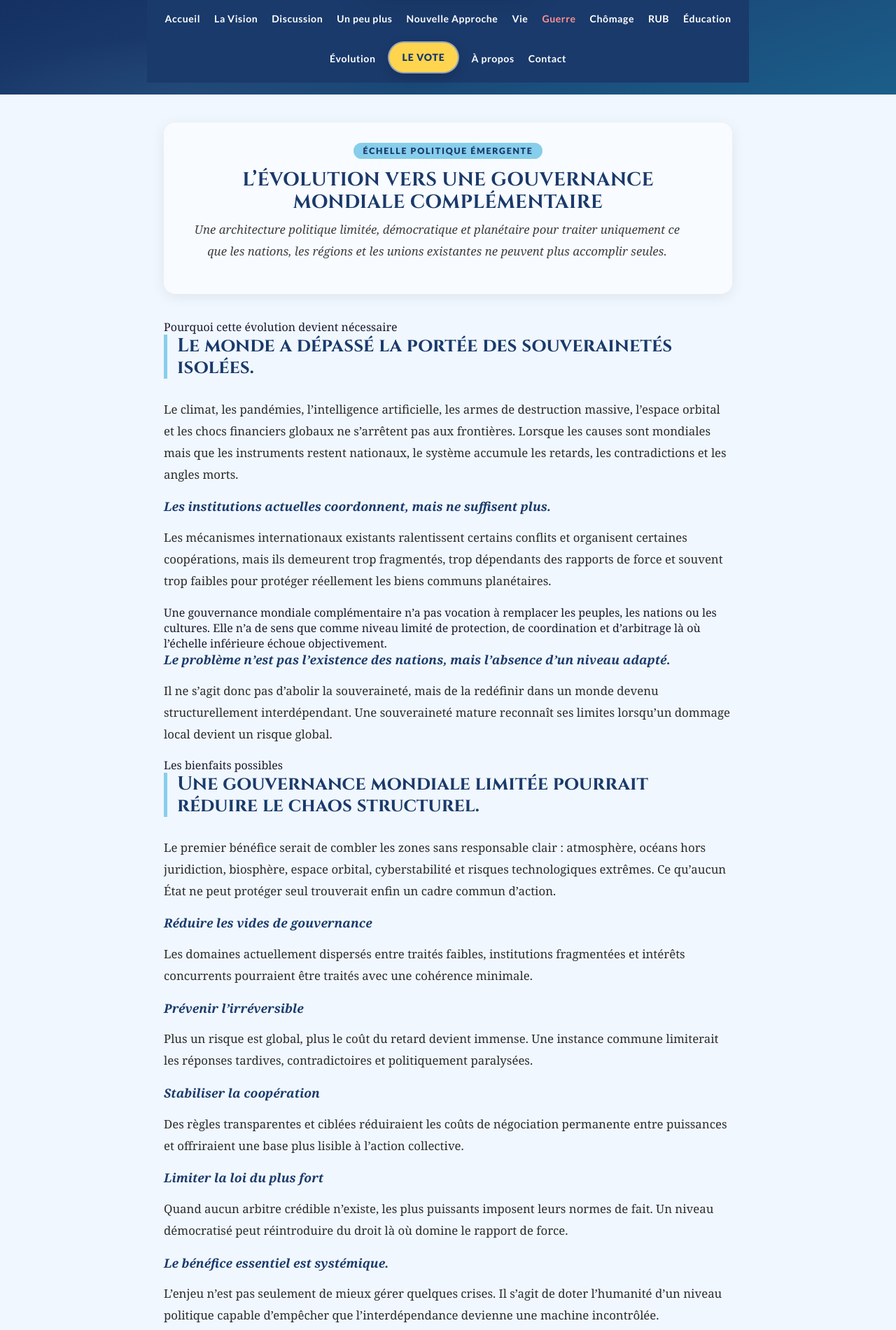
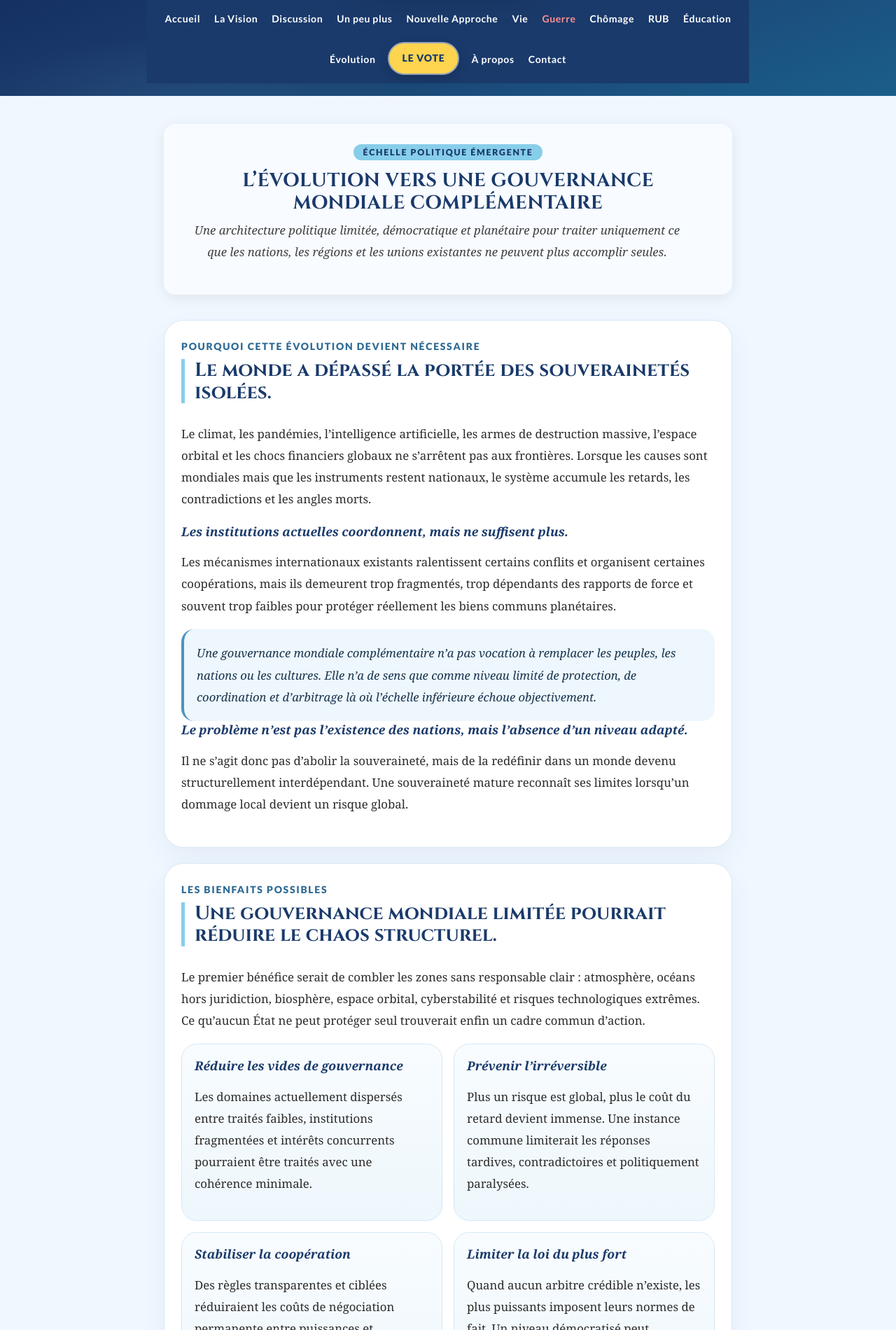
Before and after one commit to Monde-Universel/Monde-Universel.github.io, a Jekyll site: the page built from evolution.html, in a window 1280 px wide. Shown: the part 216-2116 px from the top of the page at 70% size. Built offline with Jekyll 4.4.1, drawn with Linux system fonts in a browser that asks for light colours.

Commit message:
Add styles for page components in components.css
Added new styles for page components including layout, hero section, and contact section.

```diff
--- a/assets/css/components.css
+++ b/assets/css/components.css
@@ -1881,3 +1881,171 @@
   color: #87CEEB !important;
   font-style: italic;
 }
+
+/* ═══════════════════════════════════════
+   PAGE EVOLUTION — composants spécifiques
+   À ajouter à la toute fin de components.css
+═══════════════════════════════════════ */
+
+.rub-page {
+  max-width: 1040px;
+  margin: 0 auto;
+  padding: 40px 20px 70px;
+}
+
+.rub-hero {
+  background: linear-gradient(180deg, #7fb0d8 0%, #abd1ea 100%);
+  border: none;
+  border-radius: 0 0 34px 34px;
+  padding: 34px 24px 42px;
+  text-align: center;
+  box-shadow: inset 0 12px 32px rgba(255,255,255,0.08);
+  margin: 0 -20px 28px;
+}
+
+.hero-text {
+  font-size: 1.1rem;
+  line-height: 1.85;
+  color: rgba(255,255,255,0.96);
+  max-width: 820px;
+  margin: 0 auto;
+  text-shadow: 0 1px 3px rgba(0,0,0,0.10);
+}
+
+.rub-section {
+  background: #ffffff;
+  border: 1px solid #d7e8f4;
+  border-radius: 28px;
+  padding: 28px 24px;
+  margin-bottom: 22px;
+  box-shadow: 0 16px 38px rgba(27, 74, 121, 0.06);
+}
+
+.section-label {
+  font-family: 'Lato', Arial, sans-serif;
+  color: #2f6b95;
+  text-transform: uppercase;
+  letter-spacing: 0.12em;
+  font-size: 0.88rem;
+  font-weight: 800;
+  margin-bottom: 10px;
+}
+
+.section-title {
+  font-size: clamp(2rem, 3.9vw, 3rem);
+  margin-bottom: 18px;
+  color: #17315d;
+}
+
+.vision-block + .vision-block {
+  margin-top: 18px;
+}
+
+.vision-block h3 {
+  font-size: clamp(1.42rem, 2.3vw, 1.85rem);
+  margin-bottom: 8px;
+  color: #183a63;
+}
+
+.vision-block p,
+.quote-box,
+.issue-item,
+.pillar-item,
+.cta-text,
+li {
+  font-size: 1.04rem;
+  line-height: 1.9;
+  color: #22364d;
+}
+
+.quote-box {
+  margin-top: 18px;
+  padding: 18px 18px;
+  border-left: 4px solid #4d94bc;
+  background: #edf7fd;
+  border-radius: 18px;
+  font-style: italic;
+  color: #18334e;
+}
+
+.rub-grid,
+.issues-grid,
+.pillars-grid {
+  display: grid;
+  grid-template-columns: repeat(2, minmax(0, 1fr));
+  gap: 16px;
+  margin-top: 18px;
+}
+
+.rub-card,
+.issue-item,
+.pillar-item {
+  background: linear-gradient(180deg, #f8fcff 0%, #eef7fc 100%);
+  border: 1px solid #d7e8f4;
+  border-radius: 22px;
+  padding: 18px;
+}
+
+.rub-card h3,
+.issue-item h3 {
+  margin-bottom: 8px;
+  color: #0f2f56;
+  font-size: 1.28rem;
+}
+
+.pillar-item h3 {
+  margin-bottom: 8px;
+  color: #0f2f56;
+  font-size: 1.28rem;
+}
+
+.contact-section {
+  text-align: center;
+  background: linear-gradient(180deg, #eaf7ff 0%, #deeffb 100%);
+  border: 1px solid #cde3f2;
+  border-radius: 28px;
+  padding: 34px 22px;
+  box-shadow: 0 18px 45px rgba(27, 74, 121, 0.08);
+}
+
+.contact-title {
+  font-size: clamp(1.9rem, 3.2vw, 2.5rem);
+  margin-bottom: 10px;
+  color: #133761;
+}
+
+.cta-text {
+  max-width: 760px;
+  margin: 0 auto 18px;
+}
+
+.contact-btn {
+  display: inline-block;
+  background: linear-gradient(135deg, #2d5f92 0%, #3b8ab7 100%);
+  color: #fff;
+  text-decoration: none;
+  padding: 13px 22px;
+  border-radius: 999px;
+  font-family: 'Lato', Arial, sans-serif;
+  font-weight: 700;
+  letter-spacing: 0.02em;
+  box-shadow: 0 12px 30px rgba(26,58,107,0.18);
+}
+
+@media (max-width: 800px) {
+  .rub-grid,
+  .issues-grid,
+  .pillars-grid {
+    grid-template-columns: 1fr;
+  }
+
+  .rub-page {
+    padding: 24px 14px 54px;
+  }
+
+  .rub-hero,
+  .rub-section,
+  .contact-section {
+    border-radius: 24px;
+  }
+}
```
